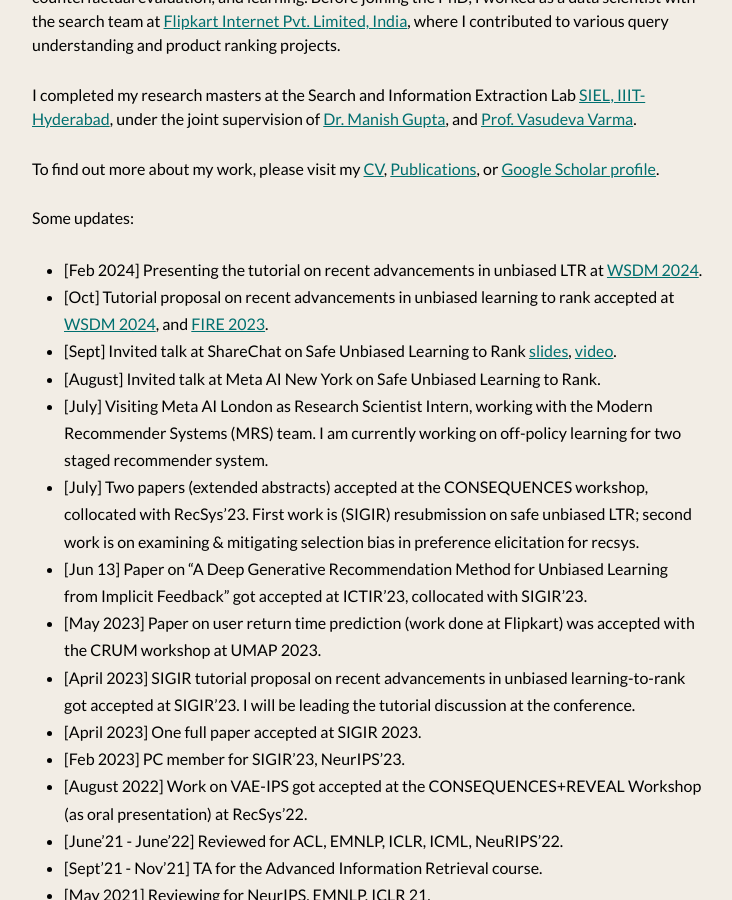
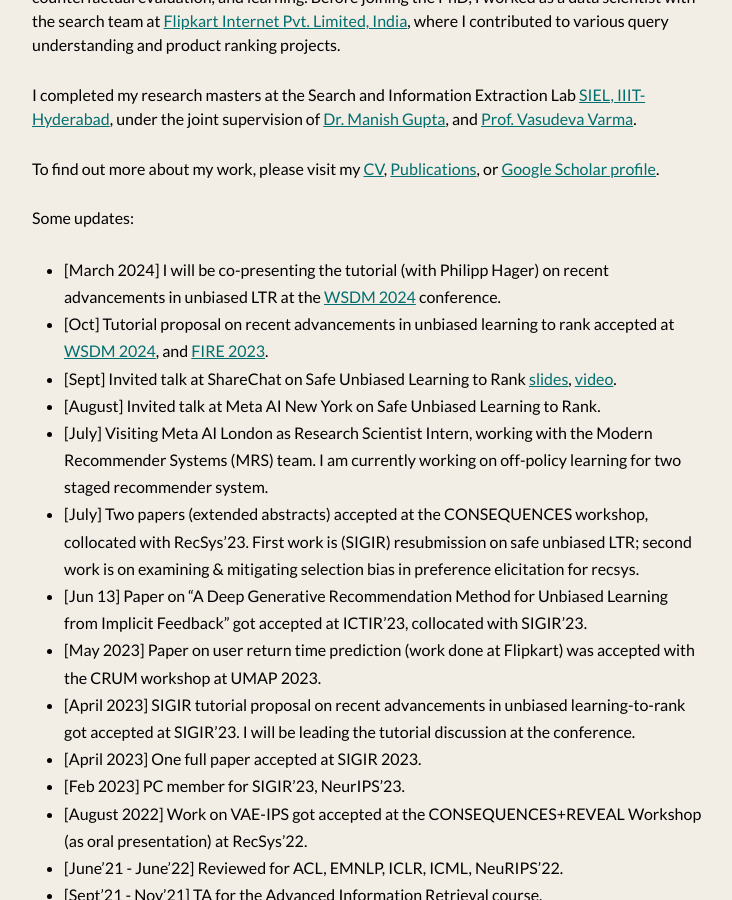
Before and after one commit to shashankg7/shashankg7.github.io, a Jekyll site: the page built from index.md, in a window 1280 px wide and 900 px high, scrolled down 379 px. Shown: the whole window, without its empty margins (272-1004 px from the left). Built offline with Jekyll 4.4.1, drawn with Linux system fonts in a browser that asks for light colours; nearby versions of some CDN libraries.

Commit message:
Update index.md

```diff
--- a/index.md
+++ b/index.md
@@ -15,7 +15,7 @@
 
 Some updates:
 
-* [Feb 2024] Presenting the tutorial on recent advancements in unbiased LTR at [WSDM 2024](https://sites.google.com/view/wsdm-2024-tutorial-ultr/).
+* [March 2024] I will be co-presenting the tutorial (with Philipp Hager) on recent advancements in unbiased LTR at the [WSDM 2024](https://sites.google.com/view/wsdm-2024-tutorial-ultr/) conference.
 * [Oct] Tutorial proposal on recent advancements in unbiased learning to rank accepted at [WSDM 2024](https://www.wsdm-conference.org/2024/tutorials/), and [FIRE 2023](https://sites.google.com/view/fire-2023-ultr-tutorial/home).
 * [Sept] Invited talk at ShareChat on Safe Unbiased Learning to Rank [slides](https://docs.google.com/presentation/d/e/2PACX-1vQ-IJ3hAGjFYJN2qy6HIw5nTOjBlCwfAd-NfR68oqjIl62BRoAsPcb2bVL7U4LvJhISR7fhxp2Squwx/pub?start=false&loop=false&delayms=60000), [video](https://www.youtube.com/watch?v=xlsmhOtwFUc).
 * [August] Invited talk at Meta AI New York on Safe Unbiased Learning to Rank.
```
